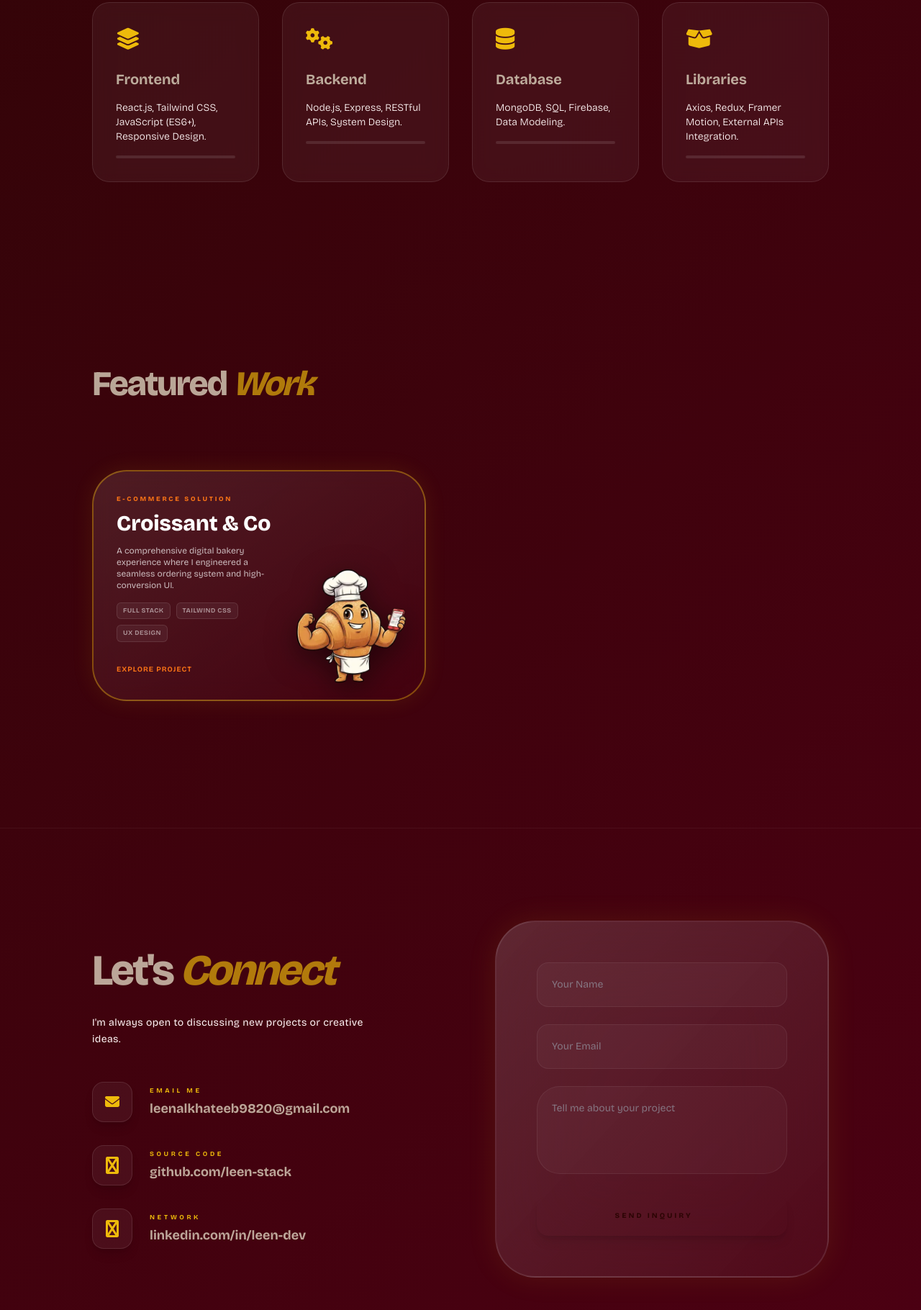
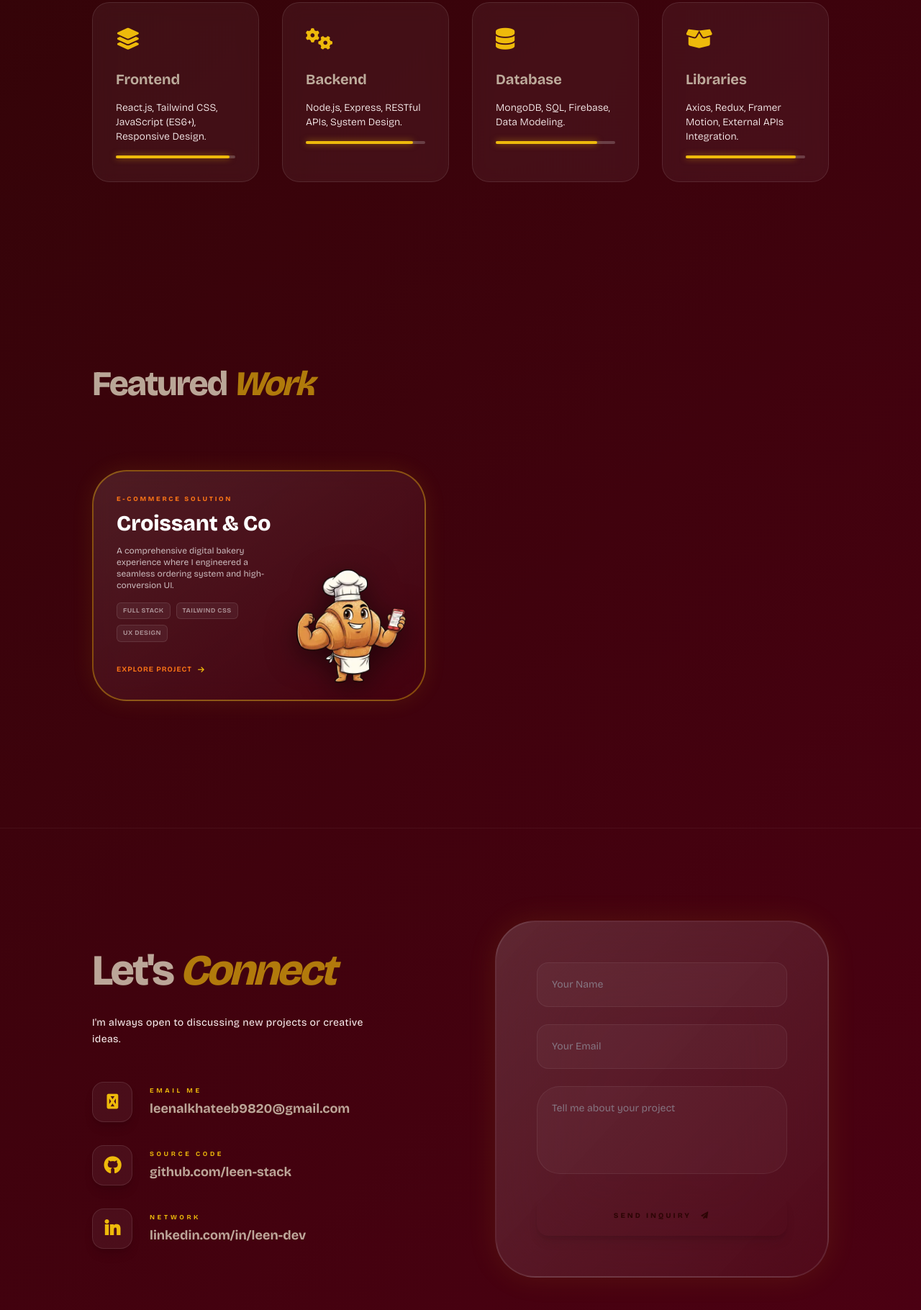
Before and after one commit to leenalkhateeb9820-stack/Portfolio2026, a website: page index.html in a window 1280 px wide. Shown: the part 1069-2889 px from the top of the page at 72% size. Drawn offline with nearby package versions, Linux system fonts and the light colour scheme; no server answers.

Commit message:
Update style.css

```diff
--- a/style.css
+++ b/style.css
@@ -73,13 +73,18 @@ button[type="submit"] {
 button[type="submit"]:hover {
     transform: translateY(-5px);
     box-shadow: 0 10px 20px rgba(238,186,11,0.3);
-    background-color: var(--gold);
-    color: #2d0505;
+    background-color: var(--gold) !important;
+    color: #2d0505 !important;
 }
 
 button[type="submit"]:active { transform: scale(0.95); }
 
-/* Gold & Cream Texts */
+button[type="submit"] i.fa-paper-plane {
+    font-family: "Font Awesome 6 Free" !important;
+    font-weight: 900;
+    color: #2d0505 !important;
+}
+
 nav a:hover,
 .section-title span,
 #projects h3 span,
@@ -118,3 +123,19 @@ header a[href="#contact"] { border-color: var(--gold) !important; }
 
 .light .gold-text { color: #b48a04 !important; }
 .light .soft-cream { color: #2d0505; opacity: 0.7; }
+i.fa-solid, i.fa-brands, i.fa-regular {
+    font-family: "Font Awesome 6 Free" !important;
+    font-weight: 900 !important;
+    display: inline-block !important;
+}
+footer .fa-brands, footer .fa-solid {
+    font-family: "Font Awesome 6 Brands" !important;
+}
+#skills .bg-gold {
+    background-color: var(--gold) !important;
+    box-shadow: 0 0 10px rgba(238, 186, 11, 0.5);
+}
+
+#skills .bg-white\/10 {
+    background-color: rgba(255, 255, 255, 0.2) !important;
+}
```
